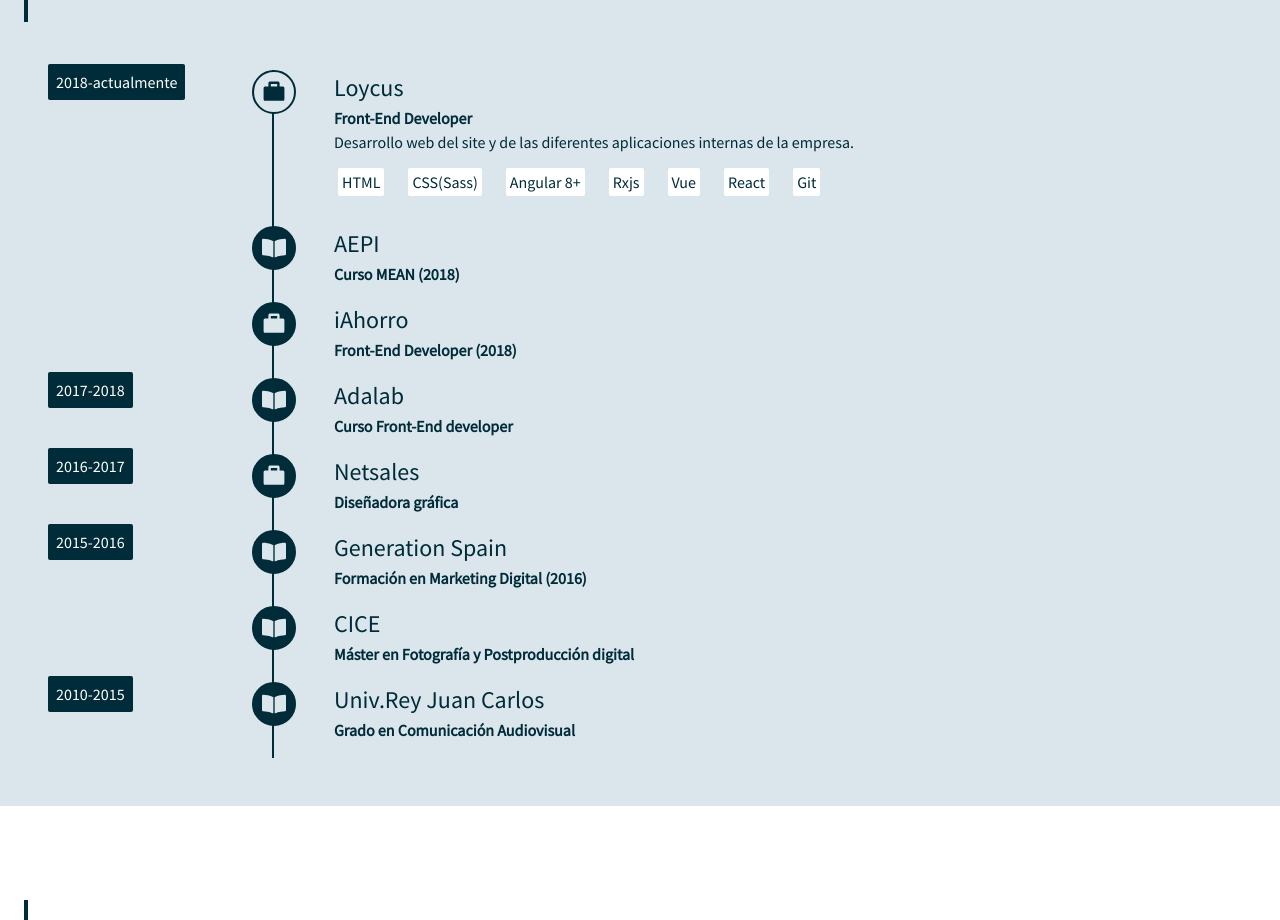
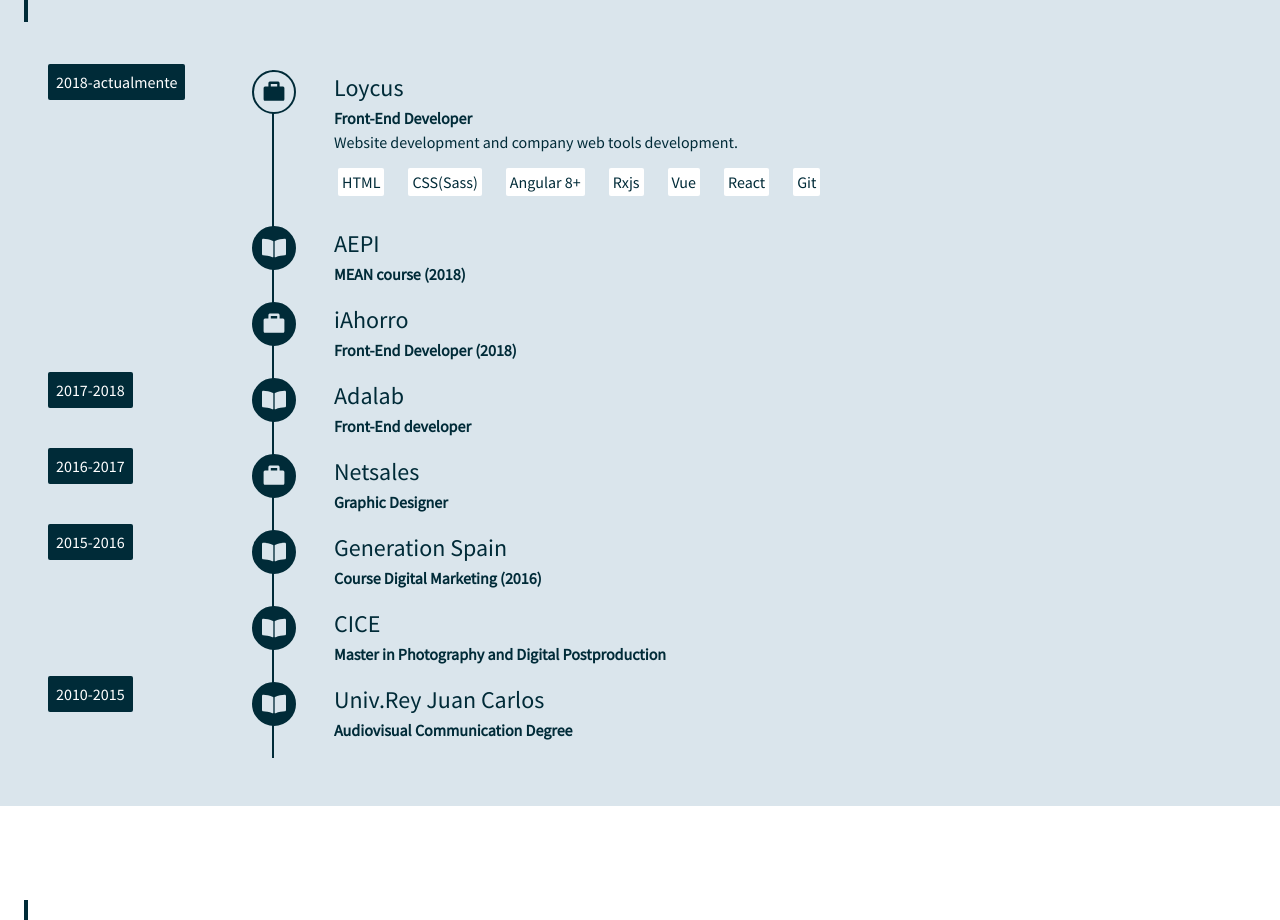
Before and after one commit to Noelia-F/my-page, a React (Create React App) app: page / in a window 1280 px wide. Shown: the part 1744-2664 px from the top of the page. Built offline with nearby package versions, Linux system fonts and the light colour scheme.

Commit message:
translate: career section

```diff
--- a/src/i18n.tsx
+++ b/src/i18n.tsx
@@ -31,6 +31,19 @@
           languagePreIntermediate: 'Pre-intermediate',
           languageUpperIntermediate: 'Upper-intermediate',
           languageNative: 'Native',
+          careerLoycusDescription: 'Website development and company web tools development.',
+          careerAepiSubtitle: 'MEAN course (2018)',
+          careerAepiDescription: 'Learning how to use Mongo, Express, Angular and NodeJs.',
+          careeriAhorroDescription: 'Refactoring and website creation. Moreover, website deisgn and redesign.',
+          careerAdalabDescription: 'Learning how to be a Front-End developer.',
+          careerNetsalesDescription: 'Webpage layout with HTML and CSS (self-training) and graphic design.',
+          careerNetsalesTitle: 'Graphic Designer',
+          careerGenerationTitle: 'Course Digital Marketing (2016)',
+          careerGenerationDescription: 'Learning tools to become a Digital Marketing professional.',
+          careerCiceTitle: 'Master in Photography and Digital Postproduction',
+          careerCiceDescription: 'Learning photography and digital postproduction.',
+          careerUniversityTitle: 'Audiovisual Communication Degree',
+          careerUniversityDescription: 'Learning production, direction, scriptwriting and preparation of audiovisual content such as movies and series.',
         }
       },
       es: {
@@ -47,6 +60,20 @@
           languagePreIntermediate: 'Pre-intermedio',
           languageUpperIntermediate: 'Intermedio-alto',
           languageNative: 'Nativo',
+          careerLoycusDescription: 'Desarrollo web del site y de las diferentes aplicaciones internas de la empresa.',
+          careerAepiSubtitle: 'Curso MEAN',
+          careerAepiDescription: 'Curso enfocado en el aprendizaje de la base de datos de Mongo, Express, Angular y NodeJS',
+          careeriAhorroDescription: 'Refactorización y desarrollo web del site y diseño y rediseño del site.',
+          careerAdalabDescription: 'Curso enfocado en el aprendizaje del desarrollo Front-End.',
+          careerNetsalesDescription: 'Maquetación con HTML y CSS (auto-formación) y diseño de elementos para la web con photoshop.',
+          careerNetsalesTitle: 'Diseñadora Gráfica',
+          careerGenerationTitle: 'Formación en Marketing Digital (2016)',
+          careerGenerationDescription: 'Learning tools to become a Digital Marketing professional.',
+          careerCiceTitle: 'Máster en Fotografía y Postproducción digital',
+          careerCiceDescription: 'Máster enfocado en el aprendizaje de la fotografía y la postproducción digital.',
+          careerUniversityTitle: 'Grado universitario en Comunicación Audiovisual',
+          careerUniversityDescription: 'aprendizaje de la producción, dirección, guionización y elaboración de contenido audiovisual como cine y series.',
+
         }
       }
     }
--- a/src/pages/Career/Career.tsx
+++ b/src/pages/Career/Career.tsx
@@ -11,21 +11,21 @@
         type: 'work',
         title: 'Loycus',
         subtitle: 'Front-End Developer',
-        description: 'Desarrollo web del site y de las diferentes aplicaciones internas de la empresa.',
+        description: 'careerLoycusDescription',
         tags: ['HTML', 'CSS(Sass)', 'Angular 8+', 'Rxjs', 'Vue', 'React', 'Git']
       },
       {
         type: 'education',
         title: 'AEPI',
-        subtitle: 'Curso MEAN (2018)',
-        description: 'Curso enfocado en el aprendizaje de la base de datos de Mongo, Express, Angular y NodeJS',
+        subtitle: 'careerAepiSubtitle',
+        description: 'careerAepiDescription',
         tags: ['Mongo', 'Express', 'NodeJS', 'Angular']
       },
       {
         type: 'work',
         title: 'iAhorro',
         subtitle: 'Front-End Developer (2018)',
-        description: 'Refactorización y desarrollo web del site y diseño y rediseño del site',
+        description: 'careeriAhorroDescription',
         tags: ['HTML', 'CSS(Sass)', 'Bootstrap', 'Javascript', 'Git', 'Photoshop']
       },
     ],
@@ -36,8 +36,8 @@
       {
         type: 'education',
         title: 'Adalab',
-        subtitle: 'Curso Front-End developer',
-        description: 'Curso enfocado en el aprendizaje del desarrollo Front-End',
+        subtitle: 'Front-End developer',
+        description: 'careerAdalabDescription',
         tags: ['HTML', 'CSS', 'JavaScript', 'React', 'Bustrap', 'Git', 'Atom', 'Gulp', 'Terminal(UNIX)', 'Metodologías ágiles']
       },
     ],
@@ -48,8 +48,8 @@
       {
         type: 'work',
         title: 'Netsales',
-        subtitle: 'Diseñadora gráfica',
-        description: 'Diseño de elementos para la web con photoshop y maquetación con HTML y CSS',
+        subtitle: 'careerNetsalesTitle',
+        description: 'careerNetsalesDescription',
         tags: ['HTML', 'CSS', 'Photoshop', 'Illustrator']
       },
     ],
@@ -60,15 +60,15 @@
       {
         type: 'education',
         title: 'Generation Spain',
-        subtitle: 'Formación en Marketing Digital (2016)',
-        description: 'Formación para adquirir conocimientos relacionados con el marketing digital',
+        subtitle: 'careerGenerationTitle',
+        description: 'careerGenerationDescription',
         tags: ['Analytics', 'HTML', 'Google Ads']
       },
       {
         type: 'education',
         title: 'CICE',
-        subtitle: 'Máster en Fotografía y Postproducción digital',
-        description: 'Máster enfocado en el aprendizaje de la fotografía y la postproducción digital',
+        subtitle: 'careerCiceTitle',
+        description: 'careerCiceDescription',
         tags: ['Photoshop', 'LIghtroom']
       },
     ],
@@ -79,8 +79,8 @@
       {
         type: 'education',
         title: 'Univ.Rey Juan Carlos',
-        subtitle: 'Grado en Comunicación Audiovisual',
-        description: 'Grado universitario en Comunicación Audiovisual para el aprendizaje de la producción, dirección, guionización y elaboración de contenido audiovisual como cine y series',
+        subtitle: 'careerUniversityTitle',
+        description: 'careerUniversityDescription',
         tags: ['Cine', 'HTML', 'Televisión', 'Guión', 'Producción audiovisual', 'Videojuegos', 'Narrativa']
       },
     ],
```
